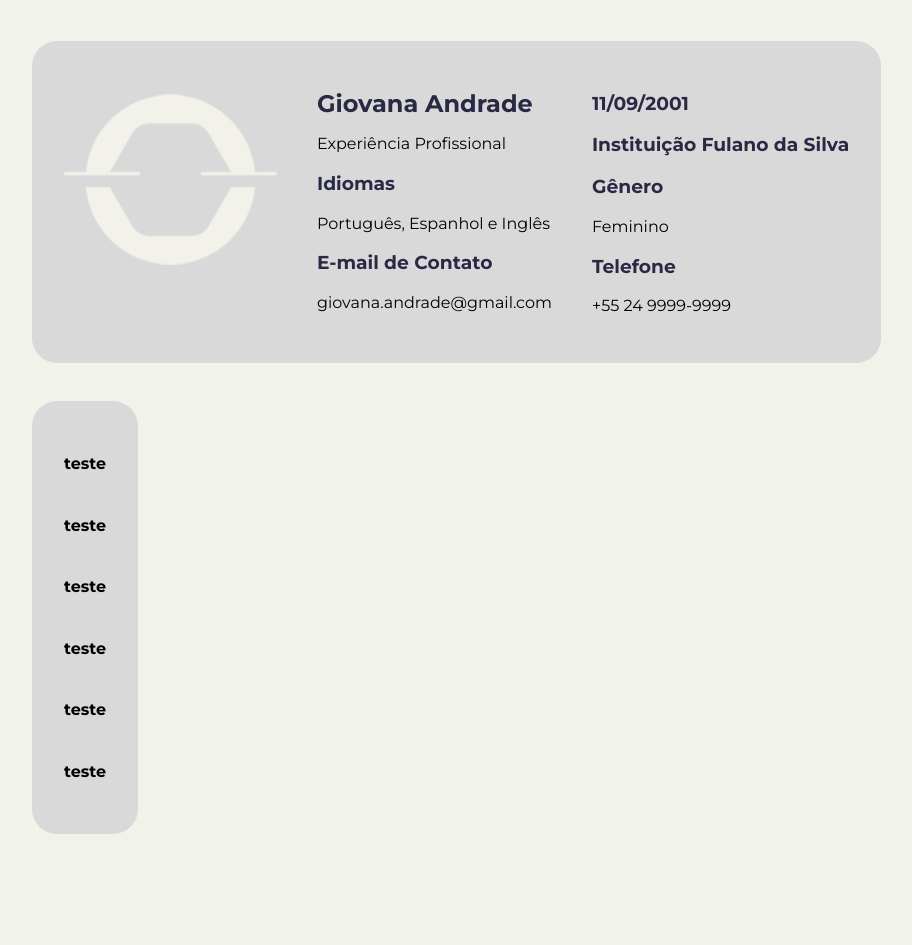
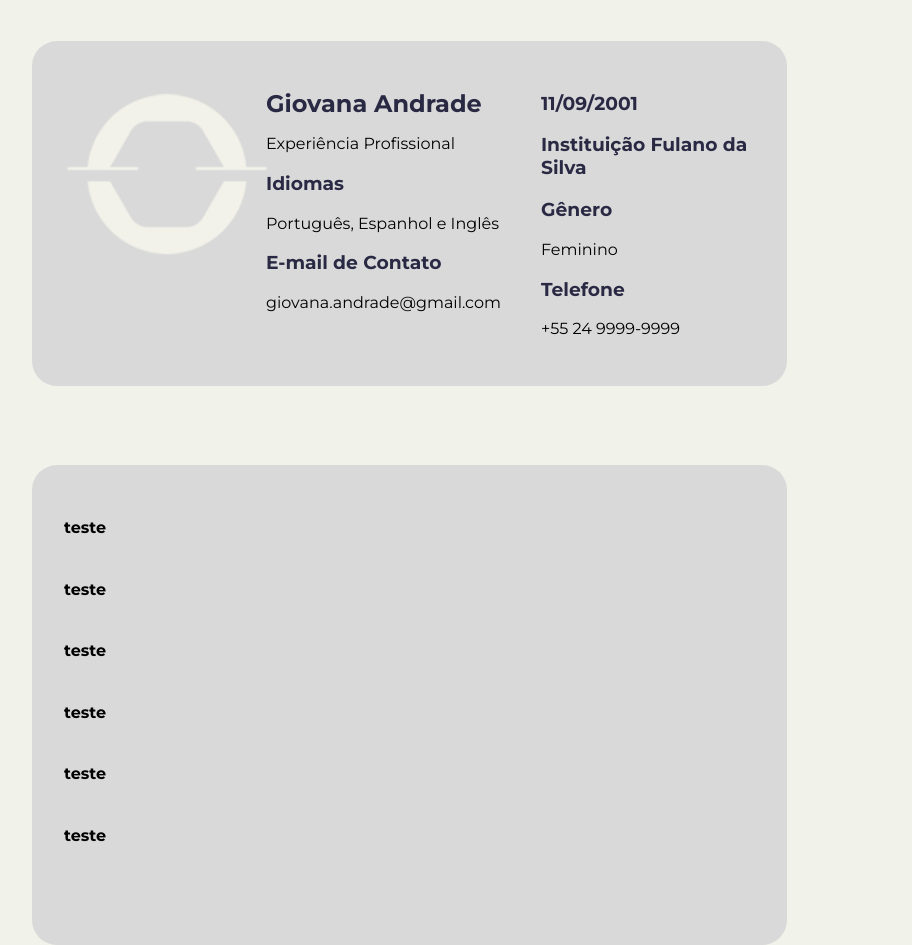
Before and after one commit to raphael0627f/MVCInternSpace, a PHP site: page /html/Main.html in a window 1280 px wide. Shown: the part 79-1024 px from the top of the page, without its empty margins (248-1160 px from the left). Before the commit the page ends 913 px from the top, so only its background shows below. Run offline with PHP 8.4, Linux system fonts and the light colour scheme.

Commit message:
Add files via upload

```diff
--- a/frontend/Main.css
+++ b/frontend/Main.css
@@ -16,11 +16,8 @@ html {
 }
 
 body {
-    /* adicionando imagem de fundo */
     margin: 0;
-
     background-color: #f1f2ea;
-
 }
 header {
     position: fixed;
@@ -30,6 +27,7 @@ header {
     padding: 1vh;
     width: 100%;
     background-color: #292944;
+    z-index: 1;
 }
 
 header a {
@@ -66,11 +64,12 @@ main {
     position: absolute;
     padding: 4vh;
     border-radius: 25px;
-
+    width: 59%;
 }
 
-#image-conteiner {
+.image-conteiner {
     margin-right: 5vh;
+    margin-top: 5vh;
 }
 #direita {
     margin-right: 5vh;
@@ -85,18 +84,58 @@ main {
     color: #292944;
 }
 
+#relatorioEscrita {
+    font-weight: bold;
+    font-size: 4.5vh;
+    color: #292944;
+    margin-top: 57vh;
+    margin-left: 37vh;
+}
+
 #relatorio {
     margin-left: 35vh;
     display: flex;
     flex-direction: column;
-    margin-top: 60vh;
+    margin-top: 68vh;
     box-sizing: border-box;
     background-color: #D9D9D9;
     position: absolute;
     padding: 4vh;
     border-radius: 25px;
+    width: 59%;
+    height: 60%;
 }
-table { border-collapse: collapse;}
-th, td { border: none; padding: 0; }
-td:first-child { width: 200px  }
-td:first-child + td + td {  width: 120px }
+#imagem-usuario{
+    position:fixed;
+    top:100%;
+    padding: 1.5vh;
+    left: 10%;
+}
+
+input[type='file']{
+    display: grid;
+}
+
+#imgPhoto{
+    position: relative;
+    left: 1%;
+    width: 25vh;
+    object-fit: cover;
+    height: 25vh;
+    padding: 1px;
+    border:2px  black;
+    border-radius: 60%;
+    cursor: pointer;
+    transition: background.3s;
+}
+
+#imgPhoto:hover{
+background-color: white;
+border: 1px black;
+}
+
+#imagem-header{
+    right: 10%;
+    position: fixed;
+    align-items: center;
+}
```
Also changed, not shown: frontend/style.css (added, +24 -0 lines).
